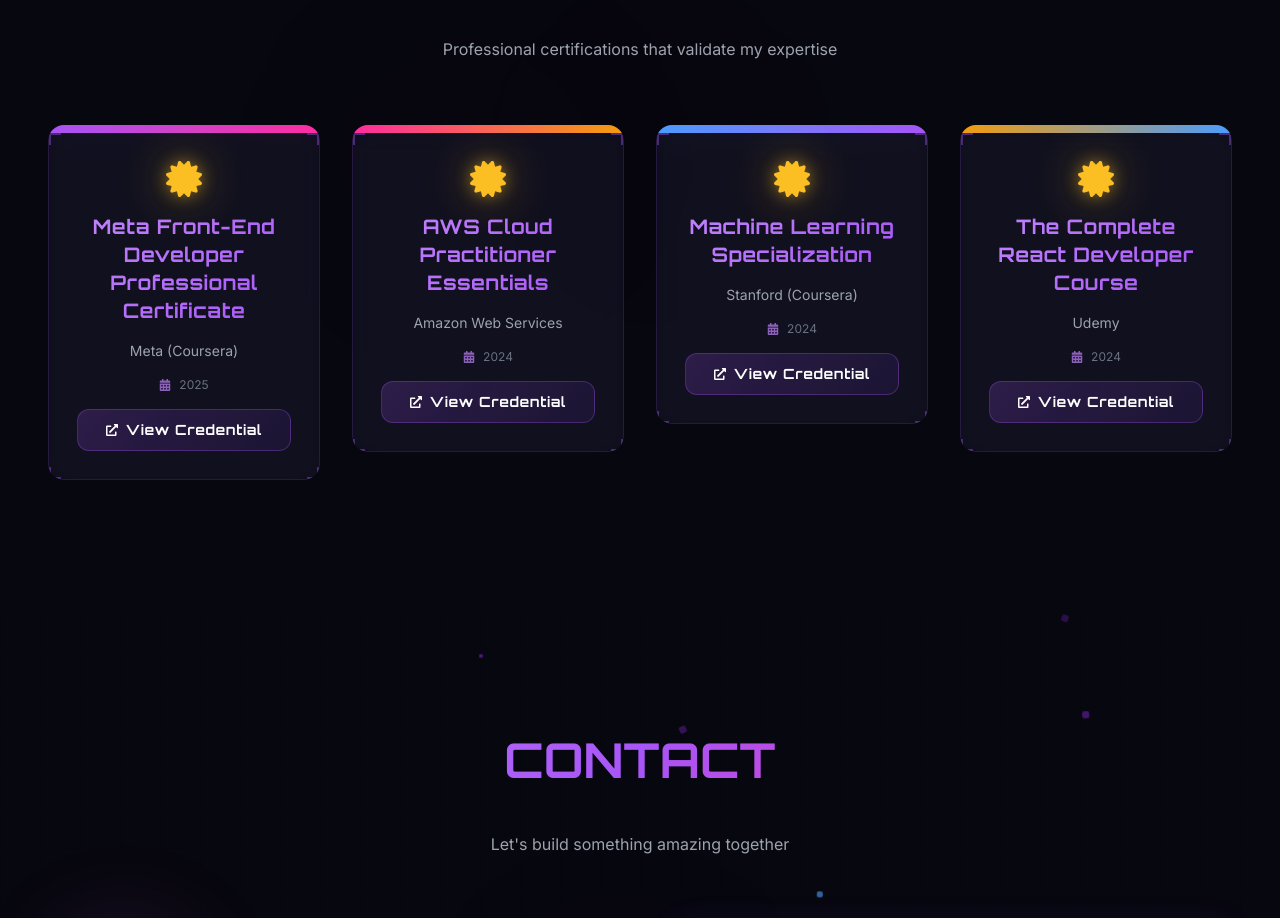
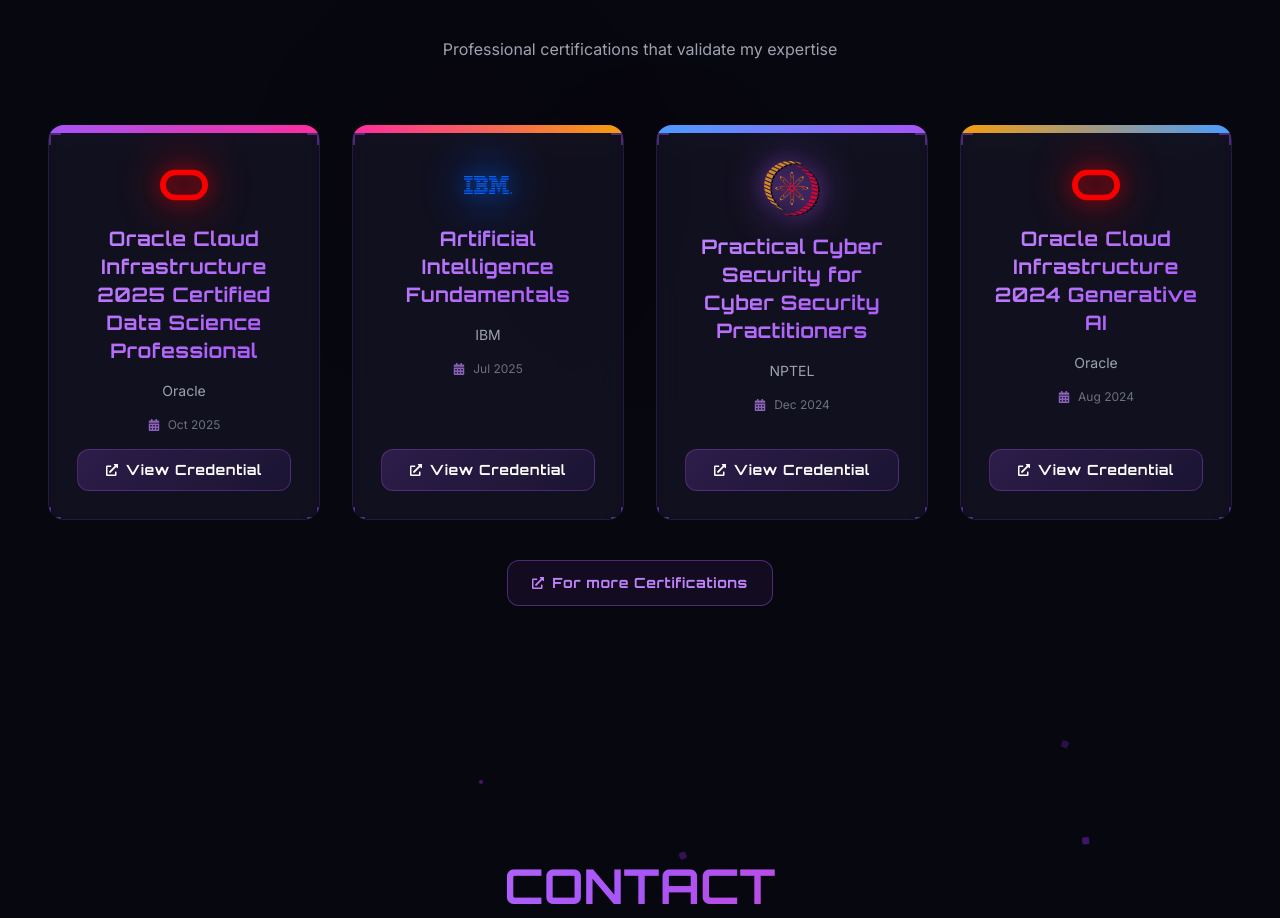
Before and after one commit to Seelam-Mohith/Mohith-Portfolio, a React (Vite) app: page / in a window 1280 px wide. Shown: the part 8360-9278 px from the top of the page. Built offline with nearby package versions, Linux system fonts and the light colour scheme.

Commit message:
Added certifications

```diff
--- a/src/components/Certifications.jsx
+++ b/src/components/Certifications.jsx
@@ -1,6 +1,7 @@
 import { useRef, useState, useCallback } from 'react'
 import { motion } from 'framer-motion'
-import { FaCertificate, FaCalendarAlt, FaExternalLinkAlt } from 'react-icons/fa'
+import { FaCalendarAlt, FaExternalLinkAlt } from 'react-icons/fa'
+import { SiOracle, SiIbm } from 'react-icons/si'
 import { certifications } from '../data/portfolioData'
 
 const accentBars = [
@@ -64,7 +65,7 @@ function CertificationCard({ cert, index }) {
   }, [])
 
   return (
-    <motion.div variants={cardVariants} className="group">
+    <motion.div variants={cardVariants} className="group h-full">
       <motion.div
         ref={cardRef}
         onMouseMove={handleMouseMove}
@@ -75,13 +76,13 @@ function CertificationCard({ cert, index }) {
         }}
         transition={{ type: 'spring', stiffness: 200, damping: 20 }}
         style={{ transformStyle: 'preserve-3d', perspective: '1000px' }}
-        className="relative rounded-2xl overflow-hidden cursor-default"
+        className="relative rounded-2xl overflow-hidden cursor-default h-full flex flex-col"
       >
         {/* Accent bar at top */}
-        <div className="relative h-2 w-full" style={{ background: accent }} />
+        <div className="relative h-2 w-full shrink-0" style={{ background: accent }} />
 
         <div
-          className="relative transition-all duration-500"
+          className="relative transition-all duration-500 flex-1 flex flex-col"
           style={{
             background: `rgba(26, 26, 46, ${isHovered ? 0.7 : 0.5})`,
             backdropFilter: 'blur(12px)',
@@ -105,8 +106,8 @@ function CertificationCard({ cert, index }) {
             }}
           />
 
-          <div className="p-6 md:p-7 flex flex-col items-center text-center gap-4">
-            {/* Badge/ribbon icon */}
+          <div className="p-6 md:p-7 flex flex-col items-center text-center gap-4 flex-1">
+            {/* Org Logo */}
             <motion.div
               animate={isHovered ? { rotate: [0, -10, 10, -5, 5, 0], scale: 1.15 } : {}}
               transition={{ duration: 0.6 }}
@@ -114,9 +115,20 @@ function CertificationCard({ cert, index }) {
             >
               <div
                 className="absolute inset-0 blur-xl opacity-40 transition-opacity duration-300"
-                style={{ background: '#fbbf24', borderRadius: '50%' }}
+                style={{ background: cert.logo === 'oracle' ? '#f80000' : cert.logo === 'ibm' ? '#0062ff' : '#a855f7', borderRadius: '50%' }}
               />
-              <FaCertificate className="text-4xl relative" style={{ color: '#fbbf24', filter: 'drop-shadow(0 0 8px rgba(251,191,36,0.5))' }} />
+              {cert.logo === 'oracle' ? (
+                <SiOracle className="text-5xl relative" style={{ color: '#f80000', filter: 'drop-shadow(0 0 8px rgba(248,0,0,0.5))' }} />
+              ) : cert.logo === 'ibm' ? (
+                <SiIbm className="text-5xl relative" style={{ color: '#0062ff', filter: 'drop-shadow(0 0 8px rgba(0,98,255,0.5))' }} />
+              ) : (
+                <img
+                  src="/nptellogo-Photoroom.png"
+                  alt="NPTEL"
+                  className="relative w-14 h-14 object-contain"
+                  style={{ filter: 'drop-shadow(0 0 8px rgba(168,85,247,0.5))' }}
+                />
+              )}
             </motion.div>
 
             {/* Certificate name */}
@@ -150,7 +162,7 @@ function CertificationCard({ cert, index }) {
               rel="noopener noreferrer"
               whileHover={{ scale: 1.05 }}
               whileTap={{ scale: 0.95 }}
-              className="w-full flex items-center justify-center gap-2 px-4 py-2.5 rounded-xl text-xs md:text-sm font-display font-bold tracking-wider text-white transition-all duration-300"
+              className="w-full flex items-center justify-center gap-2 px-4 py-2.5 rounded-xl text-xs md:text-sm font-display font-bold tracking-wider text-white transition-all duration-300 mt-auto"
               style={{
                 background: 'linear-gradient(135deg, rgba(168,85,247,0.2), rgba(124,58,237,0.1))',
                 border: '1px solid rgba(168,85,247,0.3)',
@@ -218,12 +230,43 @@ export default function Certifications() {
           initial="hidden"
           whileInView="visible"
           viewport={{ once: true, margin: '-50px' }}
-          className="grid grid-cols-1 sm:grid-cols-2 lg:grid-cols-3 xl:grid-cols-4 gap-6 md:gap-8"
+          className="grid grid-cols-1 sm:grid-cols-2 lg:grid-cols-3 xl:grid-cols-4 gap-6 md:gap-8 items-stretch"
         >
           {certifications.map((cert, index) => (
             <CertificationCard key={cert.name} cert={cert} index={index} />
           ))}
         </motion.div>
+
+        <motion.div
+          className="text-center mt-10"
+          initial={{ opacity: 0, y: 20 }}
+          whileInView={{ opacity: 1, y: 0 }}
+          viewport={{ once: true }}
+          transition={{ delay: 0.4 }}
+        >
+          <a
+            href="https://www.linkedin.com/in/mohith-seelam/details/certifications/"
+            target="_blank"
+            rel="noopener noreferrer"
+            className="inline-flex items-center gap-2 px-6 py-3 rounded-xl text-sm font-display font-bold tracking-wider transition-all duration-300"
+            style={{
+              color: '#c084fc',
+              border: '1px solid rgba(168,85,247,0.4)',
+              background: 'rgba(168,85,247,0.08)',
+            }}
+            onMouseEnter={(e) => {
+              e.currentTarget.style.background = 'rgba(168,85,247,0.2)'
+              e.currentTarget.style.boxShadow = '0 0 30px rgba(168,85,247,0.3)'
+            }}
+            onMouseLeave={(e) => {
+              e.currentTarget.style.background = 'rgba(168,85,247,0.08)'
+              e.currentTarget.style.boxShadow = 'none'
+            }}
+          >
+            <FaExternalLinkAlt className="text-xs" />
+            <span>For more Certifications</span>
+          </a>
+        </motion.div>
       </div>
     </section>
   )
--- a/src/data/portfolioData.js
+++ b/src/data/portfolioData.js
@@ -239,27 +239,35 @@ export const hackathons = [
 
 export const certifications = [
   {
-    name: 'Meta Front-End Developer Professional Certificate',
-    org: 'Meta (Coursera)',
-    date: '2025',
-    link: '#',
+    name: 'Oracle Cloud Infrastructure 2025 Certified Data Science Professional',
+    org: 'Oracle',
+    date: 'Oct 2025',
+    link: 'https://catalog-education.oracle.com/ords/certview/sharebadge?id=12581DC2DABD0233557B21839C526735B8E11D82B37006D64D7F16C9F1FAEA49',
+    credentialId: '12581DC2DABD0233557B21839C526735B8E11D82B37006D64D7F16C9F1FAEA49',
+    logo: 'oracle',
   },
   {
-    name: 'AWS Cloud Practitioner Essentials',
-    org: 'Amazon Web Services',
-    date: '2024',
-    link: '#',
+    name: 'Artificial Intelligence Fundamentals',
+    org: 'IBM',
+    date: 'Jul 2025',
+    link: 'https://www.credly.com/badges/5199f89f-111a-4203-b803-74ee4cb072bc/linked_in_profile',
+    credentialId: '5199f89f-111a-4203-b803-74ee4cb072bc',
+    logo: 'ibm',
   },
   {
-    name: 'Machine Learning Specialization',
-    org: 'Stanford (Coursera)',
-    date: '2024',
-    link: '#',
+    name: 'Practical Cyber Security for Cyber Security Practitioners',
+    org: 'NPTEL',
+    date: 'Dec 2024',
+    link: 'https://drive.google.com/file/d/1aUs9UijMD0DtOWyLT67nw9IpeM37PN1g/view',
+    credentialId: 'NPTEL24CS85S350202325',
+    logo: 'nptel',
   },
   {
-    name: 'The Complete React Developer Course',
-    org: 'Udemy',
-    date: '2024',
-    link: '#',
+    name: 'Oracle Cloud Infrastructure 2024 Generative AI',
+    org: 'Oracle',
+    date: 'Aug 2024',
+    link: 'https://catalog-education.oracle.com/ords/certview/sharebadge?id=92818E0757A1329C54EED498058FE2FD040B35B28CB7725BF4775B81D5C23C24',
+    credentialId: '100761627OCI2024GAIOCP',
+    logo: 'oracle',
   },
 ]
```
Also changed, not shown: public/nptellogo-Photoroom.png (added), public/nptellogo.png (added).
